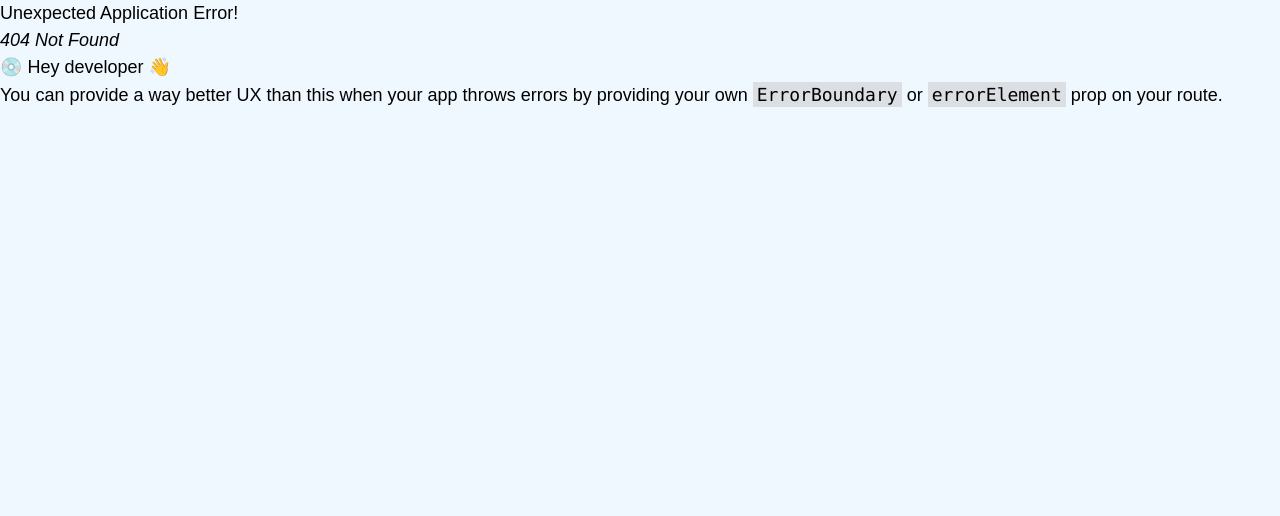
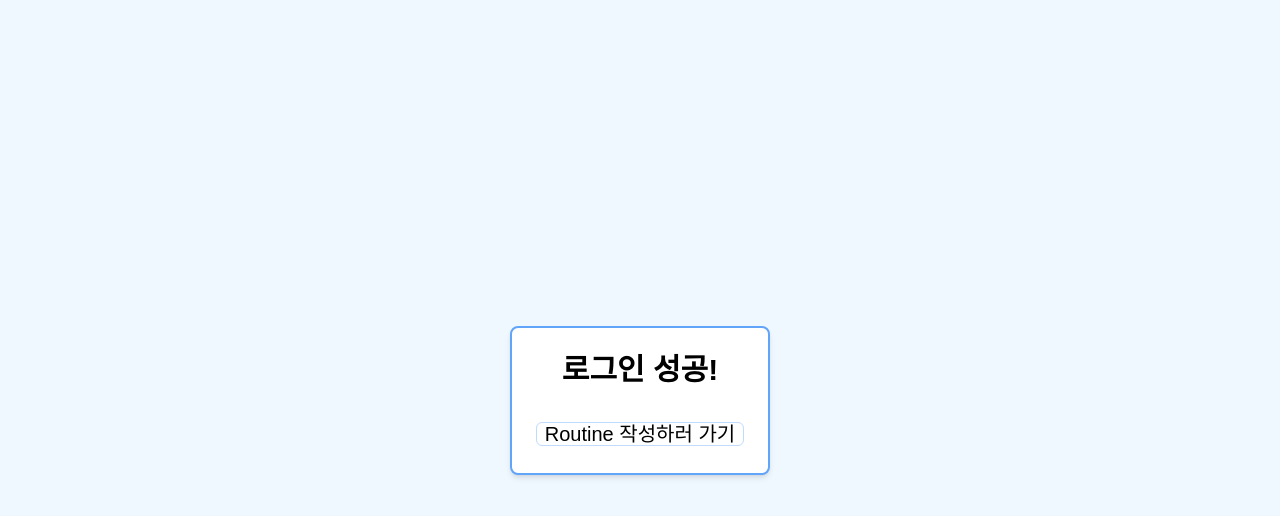
Before and after one commit to FORIF-REACT-2024/routinemonster, a React (Vite) app: page /LoginCompletePage in a window 1280 px wide. Before the commit this address had no page. Shown: the top 516 px of the page. Built offline with nearby package versions, Linux system fonts and the light colour scheme; a web font is replaced by a local one.

Commit message:
CSW/Login+LoginCompletePage
1. 로그인 후 세션 이동 확인 완료
2. SignupCompletePage -> LoginCompletePage 로 이름 변경
3. (Fima 기준) 1.1 -> 2.0 으로 화면 이동 구현

```diff
--- a/package.json
+++ b/package.json
@@ -15,6 +15,7 @@
     "@mui/material": "^6.1.7",
     "@react-oauth/google": "^0.12.1",
     "axios": "^1.7.7",
+    "cors": "^2.8.5",
     "dotenv": "^16.4.5",
     "jwt-decode": "^4.0.0",
     "react": "^18.3.1",
--- a/src/App.jsx
+++ b/src/App.jsx
@@ -1,16 +1,12 @@
 import React from 'react';
-import { BrowserRouter, Route, Routes } from 'react-router-dom';
 import RandingPage from "./pages/RandingPage";
-import RoutineToday from './pages/RoutineToday'
+
 
 const App = () => {
   return (
-    <BrowserRouter>
-      <Routes>
-        <Route path="/" element={<RandingPage />} />
-        <Route path="/routinetoday" element={<RoutineToday />} />
-      </Routes>
-    </BrowserRouter>
+    <div>
+      <RandingPage />
+    </div>
   );
 };
 
--- a/src/components/GoogleLoginButton.jsx
+++ b/src/components/GoogleLoginButton.jsx
@@ -37,8 +37,9 @@ const GoogleLoginButton = () => {
             console.log("세션 데이터:", sessionResponse.data);
         } catch (err) {
             console.error("백엔드 전송 오류:", err);
+            console.error("에러 디버그 정보:", err.response?.data || "응답 없음");
         }
-        navigate("/SignupCompletePage");
+        navigate("/LoginCompletePage");
     };
 
 
--- a/src/components/MakeRoutineButton.jsx
+++ b/src/components/MakeRoutineButton.jsx
@@ -1,9 +1,9 @@
+import { Link } from "react-router-dom";
+
 export default function MakeRoutineButton() {
     return (
-        <div>
-            <button className="w-40 h-8 px-2 border border-blue-200 rounded-md text-xl text-center">
-                Routine 작성하러 가기
-            </button>
-        </div>
+        <Link to="/today" className="w-40 h-8 px-2 border border-blue-200 rounded-md text-xl text-center">
+            Routine 작성하러 가기
+        </Link>
     );
 }
--- a/src/main.jsx
+++ b/src/main.jsx
@@ -11,7 +11,7 @@ import "react-toastify/dist/ReactToastify.css";
 import CalenderMain from "./pages/CalenderMain.jsx";
 import RoutineAdd from "./pages/RoutineAdd.jsx";
 import RoutineList from "./pages/RoutineList.jsx";
-import SignupCompletePage from "./pages/SignupCompletePage.jsx";
+import LoginCompletePage from "./pages/LoginCompletePage.jsx";
 
 const router = createBrowserRouter([
   {
@@ -39,8 +39,8 @@ const router = createBrowserRouter([
     element: <RoutineList />,
   },
   {
-    path: "/SignupCompletePage",
-    element: <SignupCompletePage />,
+    path: "/LoginCompletePage",
+    element: <LoginCompletePage />,
   },
 ]);
 
--- a/src/pages/SignupCompletePage.jsx
+++ b/src/pages/LoginCompletePage.jsx
@@ -4,7 +4,7 @@ export default function SignupCompletePage() {
     return (
         <div className="flex items-center justify-center h-screen bg-cornflower-50">
             <div className="bg-white border-2 border-blue-400 rounded-lg p-6 shadow-md text-center">
-                <h1 className="text-3xl font-bold mb-8">가입이 완료되었습니다!</h1>
+                <h1 className="text-3xl font-bold mb-8">로그인 성공!</h1>
                 <MakeRoutineButton />
             </div>
         </div>
```
Also changed, not shown: 1 other file (tests, documents, lock files or other folders).
